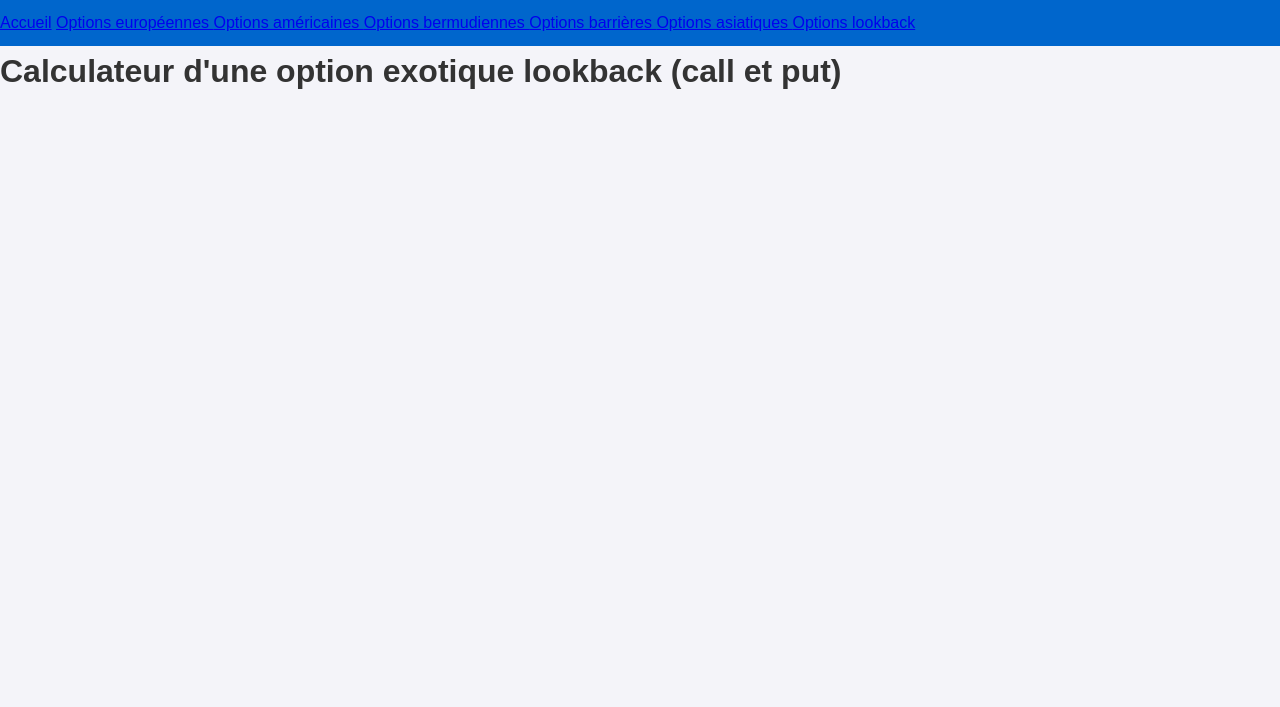
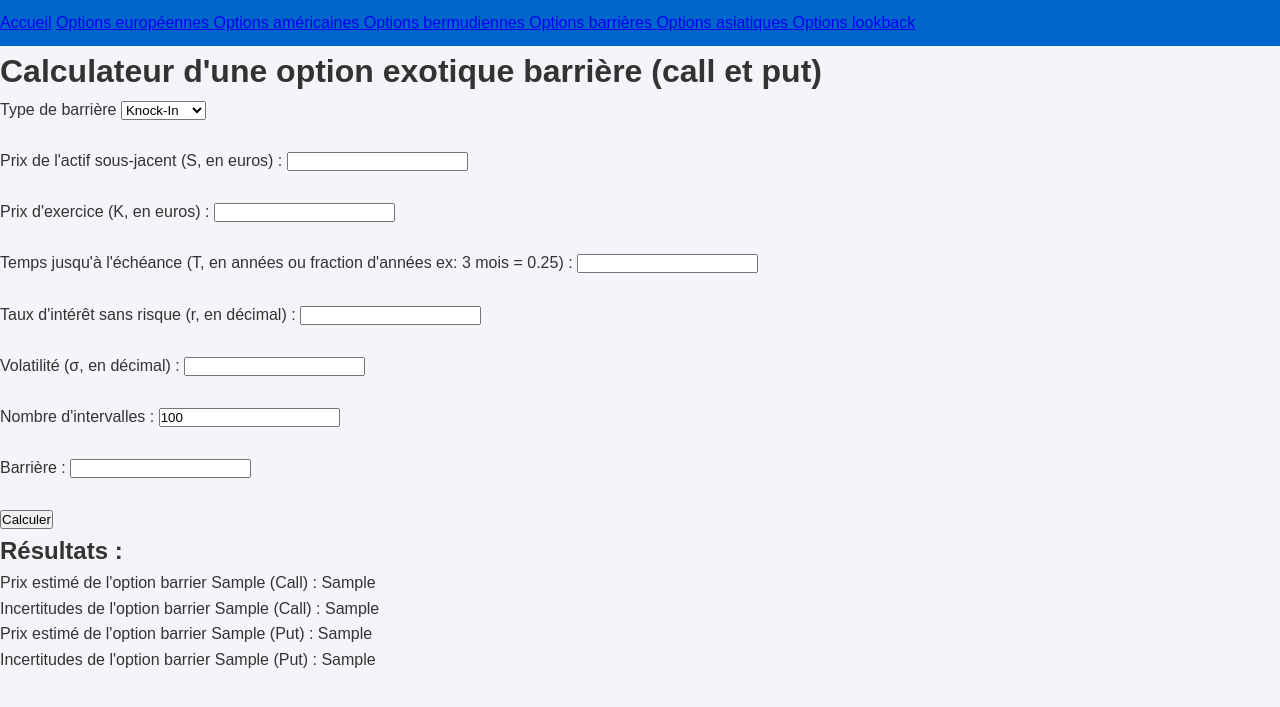
Before and after one commit to tarmyos/Projet-CAL-IN, a Flask app: template templates/barrier.html in a window 1280 px wide. Shown: the top 707 px of the page. Run offline with Flask 3, Linux system fonts and the light colour scheme; the template is opened without the code that fills it: most values are stand-ins (such as "Sample title", 1, 10 or a date in 2020).

Commit message:
feat: calcul option barrière

```diff
--- a/app.py
+++ b/app.py
@@ -3,6 +3,7 @@ from scripts.european_black_scholes import black_scholes_call, black_scholes_put
 from scripts.european_propagation_incertitudes import propagation_incertitudes_call, propagation_incertitudes_put
 from scripts.american_binomial import binomial_american_call, binomial_american_put
 from scripts.bermudan_binomial import binomial_bermudan_call, binomial_bermudan_put
+from scripts.barrier_monte_carlo import simulate_barrier_call, simulate_barrier_put
 app = Flask(__name__)
 
 @app.route('/', methods=['GET'])
@@ -91,9 +92,34 @@ def bermudian():
         except ValueError:
             return render_template('bermudan.html', call_result="Erreur dans les entrées", put_result="Erreur dans les entrées")
 
-@app.route('/barrier', methods=['GET'])
+@app.route('/barrier', methods=['GET', 'POST'])
 def barrier():
-    return render_template('barrier.html')
+    if request.method == 'GET' :
+        return render_template('barrier.html')
+    else:
+        try:
+            # Récupération des données du formulaire
+            S = float(request.form['S'])
+            K = float(request.form['K'])
+            T = float(request.form['T'])
+            r = float(request.form['r'])
+            sigma = float(request.form['sigma'])
+            B = float(request.form['B'])
+            n = int(request.form['n'])
+            barrier_type = request.form['btype']
+
+            # Calcul du prix de l'option bermudienne Call et Put
+            call_price, delta_call = simulate_barrier_call(S, K, T, r, sigma, B, n, barrier_type)
+            put_price, delta_put = simulate_barrier_put(S, K, T, r, sigma, B, n, barrier_type)
+
+            # Retour des résultas
+            return render_template('barrier.html', barrier_type=barrier_type, call_result=call_price, call_uncertainty=delta_call, put_result=put_price, put_uncertainty=delta_put)
+        except ValueError:
+            return render_template('barrier.html', call_result="Erreur dans les entrées", put_result="Erreur dans les entrées")
+
+
+
+
 
 @app.route('/asian', methods=['GET'])
 def asian():
--- a/templates/barrier.html
+++ b/templates/barrier.html
@@ -16,7 +16,47 @@
         <a href="/asian"> Options asiatiques </a>
         <a href="/lookback"> Options lookback </a>
     </nav>
-    <h1> Calculateur d'une option exotique lookback (call et put) </h1>
+    <h1> Calculateur d'une option exotique barrière (call et put) </h1>
+
+    <form method="POST">
+
+        <label for="btype"> Type de barrière </label>
+        <select id="btype" name="btype" required>
+            <option value="knock-in"> Knock-In </option>
+            <option value="knock-out"> Knock-Out </option>
+        </select><br><br>
+
+        <label for="S">Prix de l'actif sous-jacent (S, en euros) :</label>
+        <input type="text" id="S" name="S" required><br><br>
+
+        <label for="K">Prix d'exercice (K, en euros) :</label>
+        <input type="text" id="K" name="K" required><br><br>
+
+        <label for="T">Temps jusqu'à l'échéance (T, en années ou fraction d'années ex: 3 mois = 0.25) :</label>
+        <input type="text" id="T" name="T" required><br><br>
+
+        <label for="r">Taux d'intérêt sans risque (r, en décimal) :</label>
+        <input type="text" id="r" name="r" required><br><br>
+
+        <label for="sigma">Volatilité (σ, en décimal) :</label>
+        <input type="text" id="sigma" name="sigma" required><br><br>
+
+        <label for="n">Nombre d'intervalles : </label>
+        <input type="text" id="n" name="n" value="100" required><br><br>
+
+        <label for="B"> Barrière : </label>
+        <input type="text" id="B" name="B" required><br><br>
+
+        <button type="submit">Calculer</button>
+    </form>
+
+    {% if barrier_type is not none and call_result is not none and put_result is not none %}
+    <h2>Résultats :</h2>
+    <p>Prix estimé de l'option barrier {{barrier_type}}  (Call) : {{ call_result }}</p>
+    <p>Incertitudes de l'option barrier {{barrier_type}} (Call) : {{ call_uncertainty}}</p>
+    <p>Prix estimé de l'option barrier {{barrier_type}}  (Put) : {{ put_result }}</p>
+    <p>Incertitudes de l'option barrier {{barrier_type}} (Put) : {{ put_uncertainty}}</p>
+    {% endif %}
 
 </body>
 </html>
```
Also changed, not shown: scripts/barrier_monte_carlo.py (added, +89 -0 lines).
